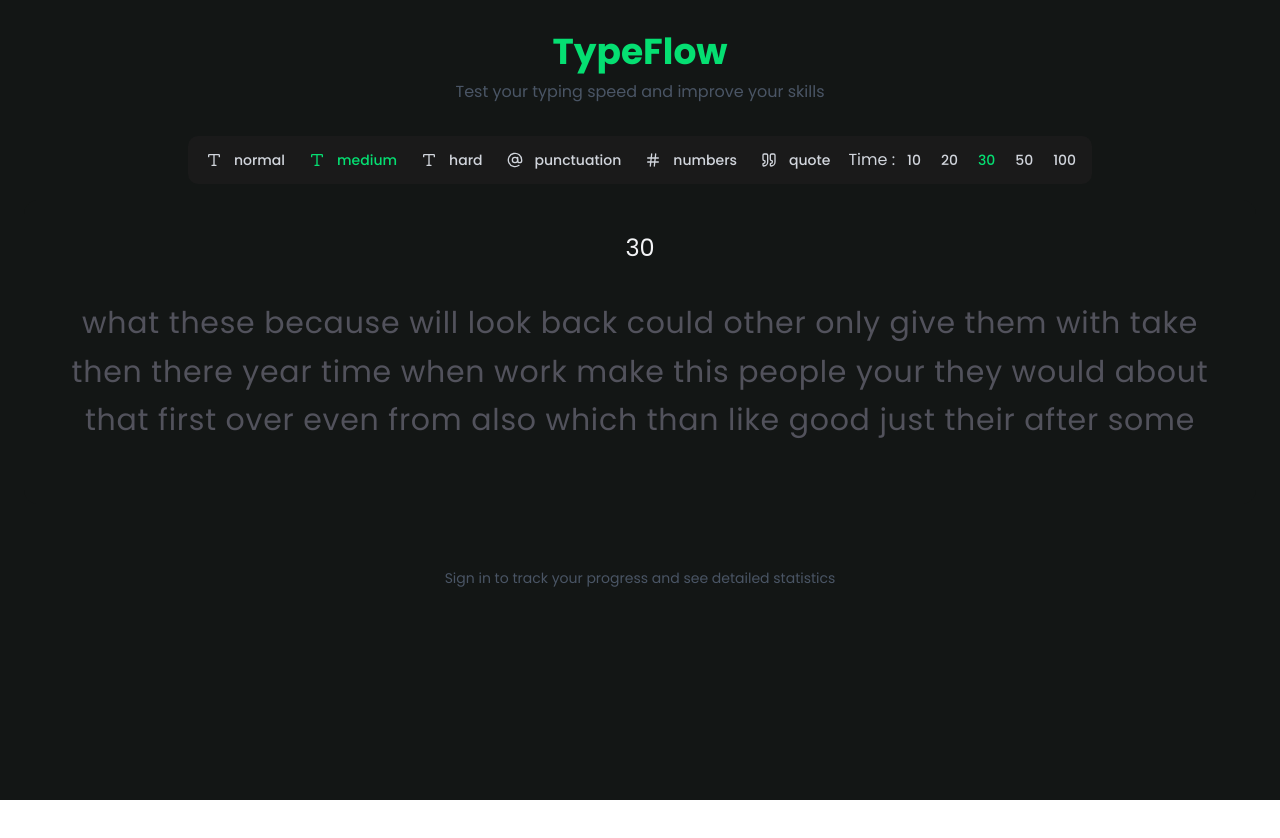
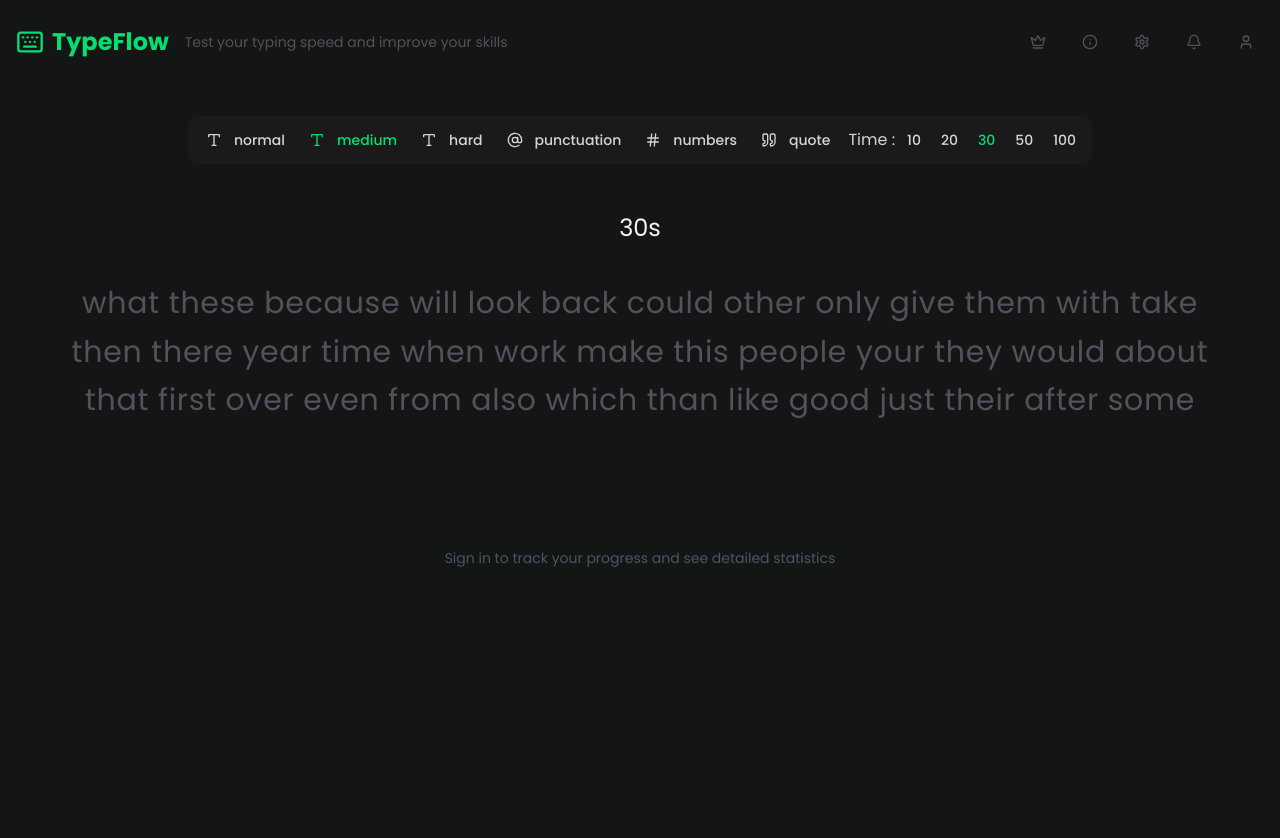
Before and after one commit to Akshansh029/TypeFlow, a Next.js app: page / in a window 1280 px wide. Shown: the top 838 px of the page. Before the commit the page ends 800 px from the top, so only its background shows below. Built offline with nearby package versions, Linux system fonts and the light colour scheme.

Commit message:
Created navbar and real-time typing speed

```diff
--- a/app/components/Menu.tsx
+++ b/app/components/Menu.tsx
@@ -50,7 +50,7 @@ export function MenuBar() {
               variant="ghost"
               size="sm"
               className={cn(
-                "text-gray-300 hover:text-white hover:bg-gray-700 gap-1",
+                "text-gray-300 hover:text-green-400 hover:bg-zinc-800 gap-1 cursor-pointer",
                 isSelected && "text-green-400"
               )}
               onClick={() => setSelectedMode(item.id as Mode)}
@@ -73,7 +73,7 @@ export function MenuBar() {
               variant="ghost"
               size="sm"
               className={cn(
-                "text-gray-300 hover:text-white hover:bg-gray-700 px-2",
+                "text-gray-300 hover:text-green-400 hover:bg-gray-700 px-2 cursor-pointer",
                 isSelectedTime && "text-green-400"
               )}
               onClick={() => setSelectedTime(size.id)}
--- /dev/null
+++ b/app/components/Navbar.tsx
@@ -0,0 +1,104 @@
+"use client";
+
+import { useState, useCallback } from "react";
+import Link from "next/link";
+import {
+  Keyboard,
+  Crown,
+  Info,
+  Settings,
+  Bell,
+  User,
+  Menu,
+  X,
+} from "lucide-react";
+import { Button } from "@/components/ui/button";
+
+const NAV_ITEMS = [
+  { href: "/leaderboard", label: "Leaderboard", icon: Crown },
+  { href: "/about", label: "About", icon: Info },
+  { href: "/settings", label: "Settings", icon: Settings },
+  { href: "/notifications", label: "Notifications", icon: Bell },
+  { href: "/profile", label: "Profile", icon: User },
+];
+
+export default function Navbar() {
+  const [isMenuOpen, setIsMenuOpen] = useState(false);
+
+  const toggleMenu = useCallback(() => setIsMenuOpen((prev) => !prev), []);
+
+  return (
+    <nav className="w-full bg-[#131615]">
+      <div className="container mx-auto px-4 py-6">
+        <div className="flex items-center justify-between">
+          {/* Logo */}
+          <div className="flex items-center gap-2">
+            <Link href="/" className="flex items-center gap-2">
+              <Keyboard className="h-7 w-7 text-green-400 transition-colors" />
+              <span className="text-2xl font-bold text-green-400">
+                TypeFlow
+              </span>
+            </Link>
+            <p className="hidden md:block text-sm text-zinc-600 ml-2">
+              Test your typing speed and improve your skills
+            </p>
+          </div>
+
+          {/* Desktop Navigation */}
+          <div className="hidden md:flex items-center gap-4">
+            {NAV_ITEMS.map(({ href, label, icon: Icon }) => (
+              <Link key={href} href={href}>
+                <Button
+                  variant="ghost"
+                  size="icon"
+                  title={label}
+                  aria-label={label}
+                  className="text-zinc-600 hover:text-white hover:bg-transparent transition-colors cursor-pointer"
+                >
+                  <Icon className="h-8 w-8 transition-colors" />
+                </Button>
+              </Link>
+            ))}
+          </div>
+
+          {/* Mobile Menu Button */}
+          <Button
+            variant="ghost"
+            size="icon"
+            className="md:hidden"
+            onClick={toggleMenu}
+          >
+            {isMenuOpen ? (
+              <X className="h-7 w-7 text-gray-300 hover:text-black transition-colors" />
+            ) : (
+              <Menu className="h-7 w-7 text-gray-300 hover:text-black transition-colors" />
+            )}
+          </Button>
+        </div>
+
+        {/* Mobile Navigation */}
+        <div
+          className={`transition-all duration-200 ease-in-out overflow-hidden ${
+            isMenuOpen ? "max-h-96 opacity-100" : "max-h-0 opacity-0"
+          } md:hidden`}
+        >
+          <div className="pt-4 pb-2 space-y-2">
+            <p className="text-sm text-muted-foreground mb-4">
+              Test your typing speed and improve your skills
+            </p>
+            {NAV_ITEMS.map(({ href, label, icon: Icon }) => (
+              <Link
+                key={href}
+                href={href}
+                className="flex items-center gap-2 py-2 px-3 hover:bg-accent rounded-md"
+              >
+                <Icon className="h-8 w-8 text-gray-300 hover:text-black transition-colors" />
+                <span>{label}</span>
+              </Link>
+            ))}
+          </div>
+        </div>
+      </div>
+    </nav>
+  );
+}
--- a/app/components/TypingTest.tsx
+++ b/app/components/TypingTest.tsx
@@ -30,11 +30,13 @@ export default function TypingTest() {
   const [results, setResults] = useState<Results | null>(null);
   const [wpmData, setWpmData] = useState<WPMDataPoint[]>([]);
   const inputRef = useRef<HTMLInputElement>(null);
+  const [currentWPM, setCurrentWPM] = useState<number>(0);
 
   // Using refs to store counts so they always reflect the latest values.
   const totalTypedCharsRef = useRef(0);
   const totalCorrectCharsRef = useRef(0);
   const errorCountRef = useRef(0);
+  const startTimeRef = useRef<number | null>(null); // Track test start time
 
   // On mount, generate initial words and focus the hidden input.
   useEffect(() => {
@@ -60,7 +62,6 @@ export default function TypingTest() {
   }, [selectedMode]);
 
   const handleInputBlur = () => {
-    // Hidden input stays focused.
     inputRef.current?.focus();
   };
 
@@ -71,6 +72,7 @@ export default function TypingTest() {
     // Start the timer on the first key press.
     if (!isActive && value.length === 1) {
       setIsActive(true);
+      startTimeRef.current = Date.now();
     }
 
     if (value.length > userInput.length) {
@@ -84,6 +86,15 @@ export default function TypingTest() {
         } else {
           errorCountRef.current += 1;
         }
+      }
+    }
+
+    // Real-time WPM
+    if (startTimeRef.current) {
+      const elapsedTime = (Date.now() - startTimeRef.current) / 1000; // Convert ms to seconds
+      if (elapsedTime > 0) {
+        const grossWPM = (totalTypedCharsRef.current / 5) * (60 / elapsedTime);
+        setCurrentWPM(Math.round(grossWPM));
       }
     }
 
@@ -126,10 +137,8 @@ export default function TypingTest() {
 
     const interval = setInterval(() => {
       setTimer((prevTime) => {
-        // Calculate elapsed time in seconds.
         const elapsedTime = selectedTime - prevTime + 1;
 
-        // Calculate current gross and net WPM.
         const currentGrossWPM = calculateGrossWPM(
           totalTypedCharsRef.current,
           elapsedTime
@@ -211,6 +220,8 @@ export default function TypingTest() {
     totalCorrectCharsRef.current = 0;
     errorCountRef.current = 0;
     setWpmData([]);
+    setCurrentWPM(0);
+    startTimeRef.current = null;
 
     setTimeout(() => {
       inputRef.current?.focus();
@@ -239,13 +250,19 @@ export default function TypingTest() {
       <div className="hidden md:block">
         <div className="relative max-w-full mx-auto p-8 gap-2 bg-[#131615] rounded-xl flex flex-col items-center justify-center">
           {/* {selectedMode === "time" && ( */}
-          <div className="flex justify-center items-center gap-4 sm:gap-4 w-fit">
-            {/* <h1 className="text-lg sm:text-2xl font-semibold text-green-400">
-              Timer:{" "}
-            </h1> */}
+          <div className="flex justify-around items-center sm:gap-4 w-40">
             <div className="text-lg sm:text-2xl font-mono text-gray-100">
-              {timer}
+              {timer}s
             </div>
+            {isActive && (
+              <div
+                className="text-lg sm:text-2xl font-mono text-gray-100 text-center"
+                style={{ minWidth: "3ch" }} // Reserves space for 3 characters
+              >
+                {/* {isActive ? currentWPM : "--"} */}
+                {currentWPM}
+              </div>
+            )}
           </div>
 
           <motion.div
--- a/app/layout.tsx
+++ b/app/layout.tsx
@@ -1,6 +1,7 @@
 import type { Metadata } from "next";
 import { Poppins } from "next/font/google";
 import "./globals.css";
+import Navbar from "./components/Navbar";
 
 const poppins = Poppins({
   weight: ["400", "500", "600", "700"],
@@ -21,7 +22,10 @@ export default function RootLayout({
   return (
     <html lang="en">
       <body className={`${poppins.className} bg-white/5`}>
-        <main className="min-h-screen">{children}</main>
+        <main className="min-h-screen">
+          <Navbar />
+          {children}
+        </main>
       </body>
     </html>
   );
--- a/app/page.tsx
+++ b/app/page.tsx
@@ -9,14 +9,14 @@ export default function Home() {
         <link rel="icon" href="/favicon.ico" />
       </Head>
       <main className="min-h-screen py-8 flex flex-col items-center gap-4 bg-[#131615]">
-        <header className="text-center mb-4">
+        {/* <header className="text-center mb-4">
           <div className="flex items-center justify-center gap-1">
             <h1 className="text-4xl font-bold mb-2 text-green-400">TypeFlow</h1>
           </div>
           <p className="text-gray-600 dark:text-gray-400">
             Test your typing speed and improve your skills
           </p>
-        </header>
+        </header> */}
 
         <MenuBar />
 
```
